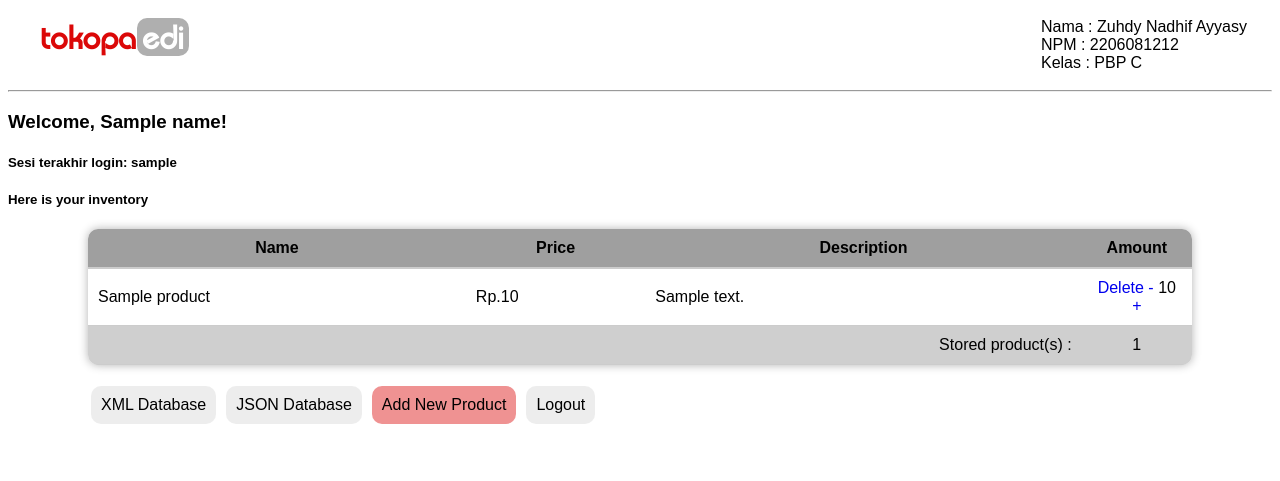
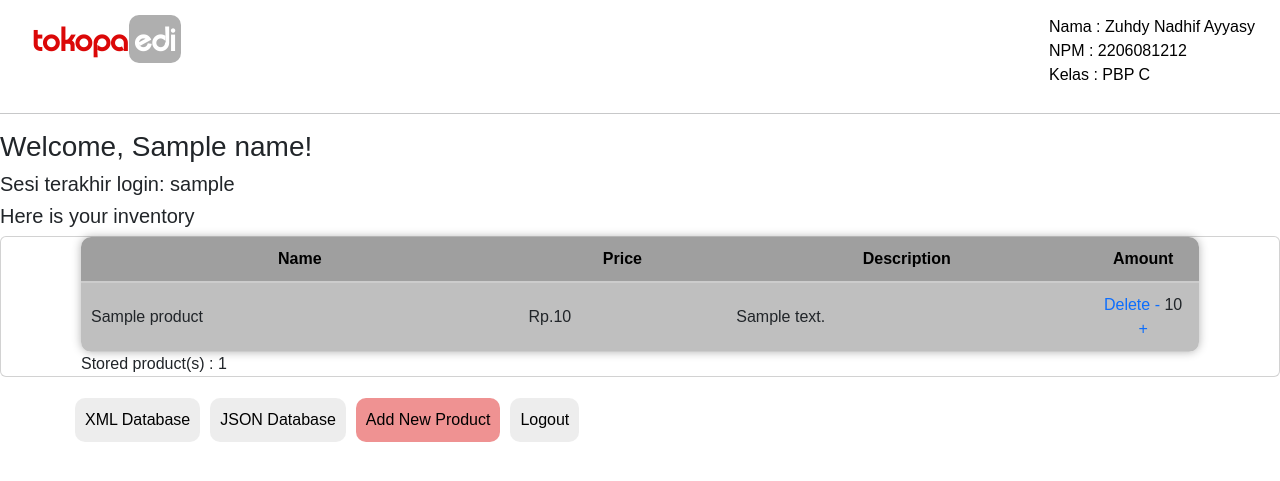
Before and after one commit to zuhdynadhif/tokopaedi, a Django app: template main/templates/main/main.html in a window 1280 px wide. Shown: the top 481 px of the page. Run offline with Django 4.2, Linux system fonts and the light colour scheme; tables that the repository leaves empty hold one stand-in row (values such as "Sample post"); the template is opened without the code that fills it: values that come from a table or form of the project are taken from there, most other values are stand-ins (such as "Sample title", 1, 10 or a date in 2020).

Commit message:
style (main): tugas 5 selesai
adding css style on login, register, main, and add product

```diff
--- a/main/templates/main/main.html
+++ b/main/templates/main/main.html
@@ -1,4 +1,6 @@
 {% extends 'base.html' %}
+{% load static %}
+
 {% block meta %}
 <title>Tokopaedi - Safely store your inventory</title>
 {% endblock meta %}
@@ -17,7 +19,7 @@
                 <th style="text-align: center; width: 10%;">Amount</th>
             </tr>
             {% for product in products %}
-            <tr class="product">
+            <tr class="product_data">
                 <td>{{product.name}}</td>
                 <td>Rp.{{product.price}}</td>
                 <td>{{product.description}}</td>
@@ -29,13 +31,13 @@
                 </td>
             </tr>
             {% endfor %}
-            <tr>
-                <td></td>
-                <td></td>
-                <td class="total_amount">Stored product(s) :</td>
-                <td class="amount">{{ total_amount }}</td>
-            </tr>
         </table>
+        <tr>
+            <td></td>
+            <td></td>
+            <td class="total_amount">Stored product(s) :</td>
+            <td class="amount">{{ total_amount }}</td>
+        </tr>
     </div>
     <div class="database">
         <ul>
--- a/static/css/styles.css
+++ b/static/css/styles.css
@@ -42,21 +42,18 @@
     padding: 0px 5px 0px 5px;
 }
 
-
-
 .card {
     padding: 0px 80px 0px;
 }
-.products_view {
+table {
     width: 100%;
     border-collapse: collapse;
     box-shadow: 0px 0px 10px rgba(0, 0, 0, 0.3);
     border-radius: 10px;
     overflow: hidden;
 }
-
 /* Style the table header */
-.products_view th {
+table th {
     background-color: #9f9f9f;
     color: #000000;
     font-weight: bold;
@@ -64,27 +61,18 @@
     text-align: left;
     border-bottom: 2px solid #ccc;
 }
-.products_view td.total_amount {
-    text-align: right;
+table tr:last-child {
+    background-color: #bfbfbf;
 }
-.products_view td.amount {
-    text-align: center;
-}
-/* Style alternating rows for better readability */
-.products_view tr:nth-child(odd) {
-    background-color: #f4f4f4;
-}
-.products_view tr:last-child {
-    background-color: #cfcfcf;
-}
-/* Style table cells */
-.products_view td {
+table td {
     padding: 10px;
     border-bottom: 1px solid #ccc;
 }
-/* Add hover effect for better interaction */
-.products_view tr.product:hover {
-    background-color: #e5e5e5;
+table td.total_amount {
+    text-align: right;
+}
+table td.amount {
+    text-align: center;
 }
 
 
--- a/templates/base.html
+++ b/templates/base.html
@@ -11,6 +11,10 @@
         />
         {% block meta %}
         {% endblock meta %}
+        <link href="https://cdn.jsdelivr.net/npm/bootstrap@5.3.2/dist/css/bootstrap.min.css" rel="stylesheet" integrity="sha384-T3c6CoIi6uLrA9TneNEoa7RxnatzjcDSCmG1MXxSR1GAsXEV/Dwwykc2MPK8M2HN" crossorigin="anonymous">
+        <script src="https://code.jquery.com/jquery-3.6.0.min.js" integrity="sha384-KyZXEAg3QhqLMpG8r+J4jsl5c9zdLKaUk5Ae5f5b1bw6AUn5f5v8FZJoMxm6f5cH1" crossorigin="anonymous"></script>
+        <script src="https://cdn.jsdelivr.net/npm/@popperjs/core@2.11.8/dist/umd/popper.min.js" integrity="sha384-I7E8VVD/ismYTF4hNIPjVp/Zjvgyol6VFvRkX/vR+Vc4jQkC+hVqc2pM8ODewa9r" crossorigin="anonymous"></script>
+        <script src="https://cdn.jsdelivr.net/npm/bootstrap@5.3.2/dist/js/bootstrap.min.js" integrity="sha384-BBtl+eGJRgqQAUMxJ7pMwbEyER4l1g+O15P+16Ep7Q9Q+zqX6gSbd85u4mG4QzX+" crossorigin="anonymous"></script>
     </head>
 
     <body>
```
